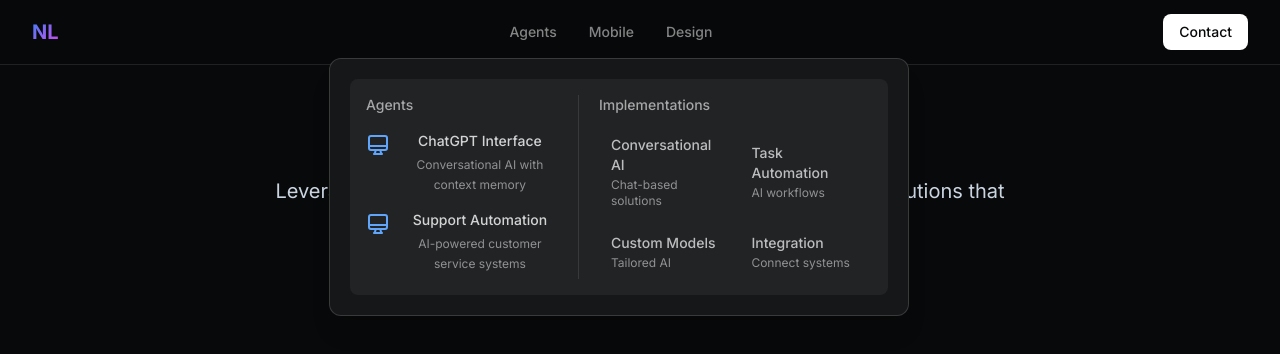
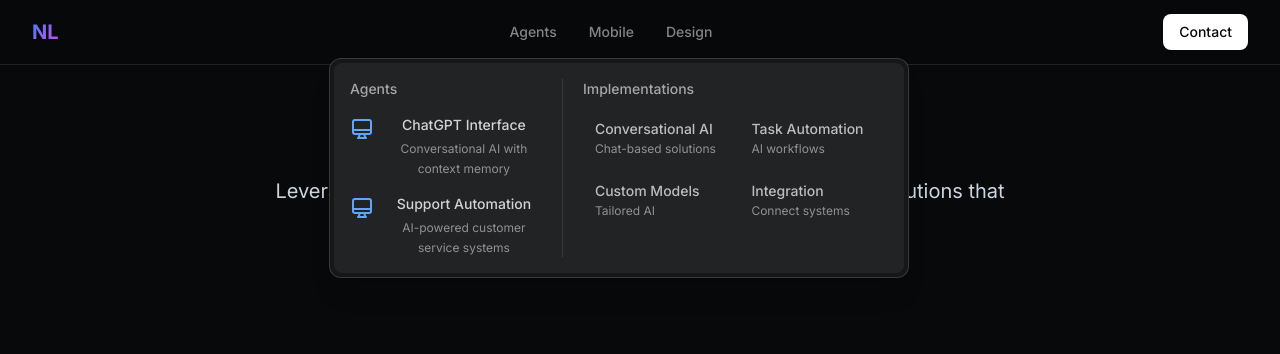
Before and after one commit to NLarson2504/nikolaslarsonwebsite, a React (Create React App) app: page / in a window 1280 px wide. Both pictures are taken after a click on the button "Agents". Shown: the top 354 px of the page. Built offline with nearby package versions, Linux system fonts and the light colour scheme; a web font is replaced by a local one.

Commit message:
Working Menu

```diff
--- a/src/components/HoverMenu.js
+++ b/src/components/HoverMenu.js
@@ -180,7 +180,7 @@ const HoverMenu = ({ activeSection, navigateToPage, isVisible }) => {
 
       <div
         ref={containerRef}
-        className="bg-dark-800 border border-white/15 rounded-xl p-5 w-[580px] shadow-xl overflow-hidden"
+        className="bg-dark-800 border border-white/15 rounded-xl p-1 w-[580px] shadow-xl overflow-hidden"
         style={{ pointerEvents: isVisible ? 'auto' : 'none' }}
       >
         <div ref={contentRef} className="bg-dark-700 rounded-lg p-4 flex gap-5">
```
